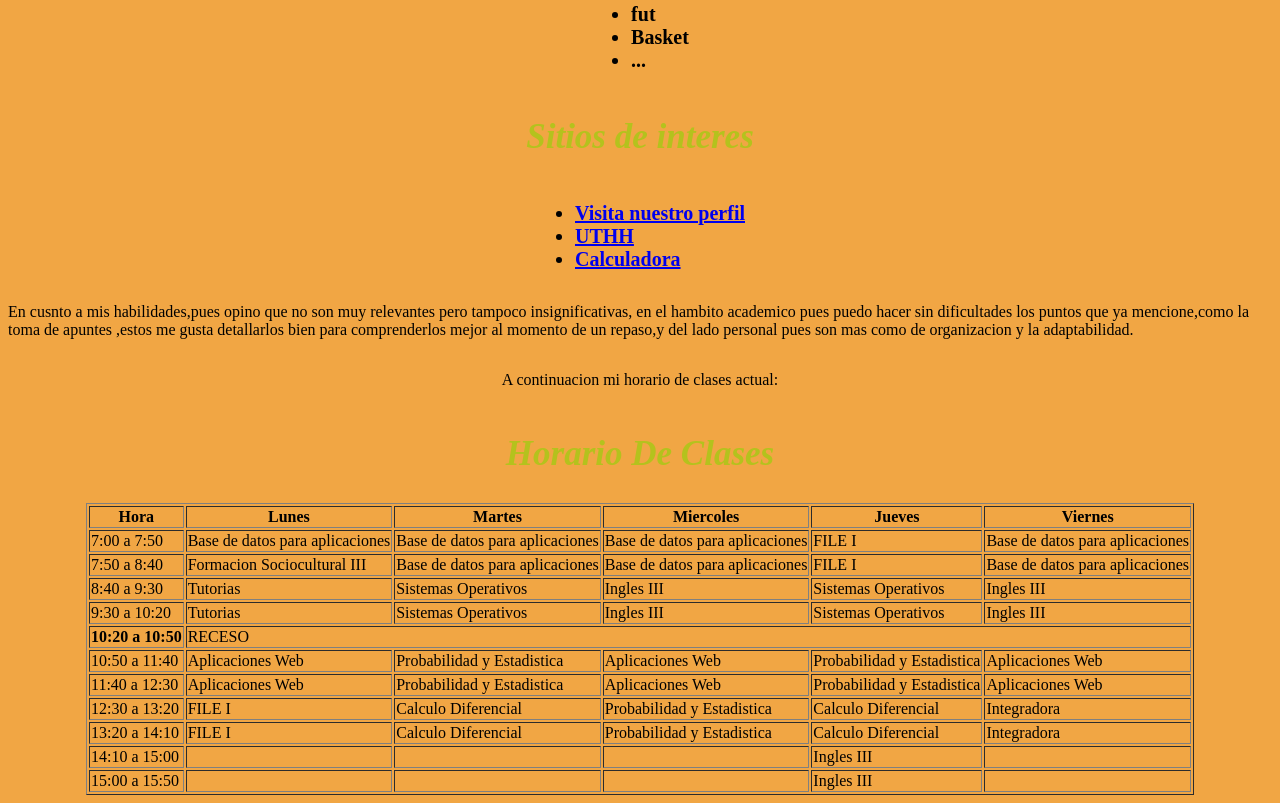
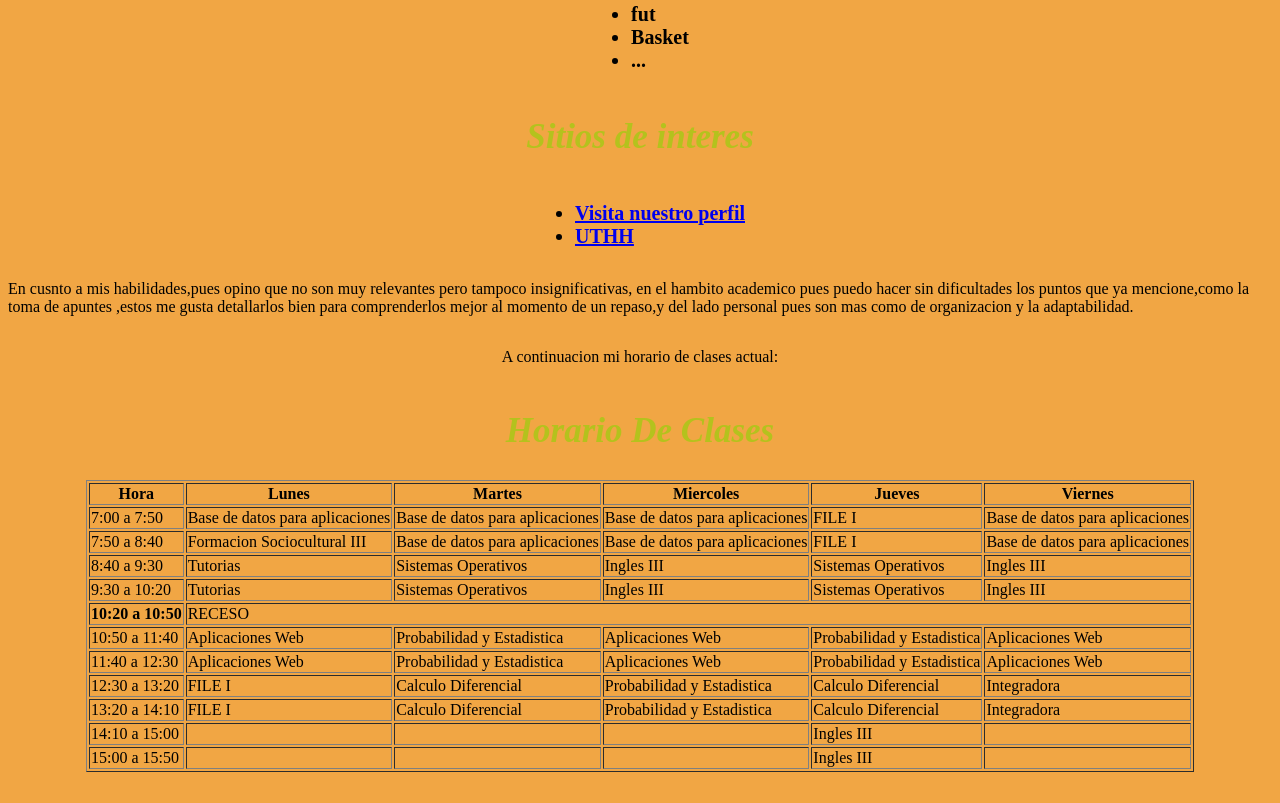
Before and after one commit to dulcegomez01/3b, a plain HTML site: page index.html in a window 1280 px wide. Shown: the part 1049-1852 px from the top of the page. After the commit the page ends 1829 px from the top, so only its background shows below. Drawn offline with Linux system fonts and the light colour scheme.

Commit message:
Add files via upload

```diff
--- a/index.html
+++ b/index.html
@@ -21,7 +21,7 @@
 
     <h2 class="subtitulo">Practicas</h2>
     <ol>
-        <li><a href="./CALCULADORA/Calculadora.html">Calculadora</a></li>
+        <li><a href="https://dulcegomez01.github.io/dulcegomez.github.io/">Calculadora</a></li>
     </ol>
 
     <h2 id="jefe" class="subtitulo">Jefe de Grupo : Josmar Aldair</h2>
@@ -57,9 +57,7 @@
             <a href="https://uthh.edu.mx">UTHH</a>
         </li>
 
-        <li>
-            <a href="https://dulcegomez01.github.io/dulcegomez.github.io/">Calculadora</a>
-        </li>
+
     </ul>
 
     </ol>
```
